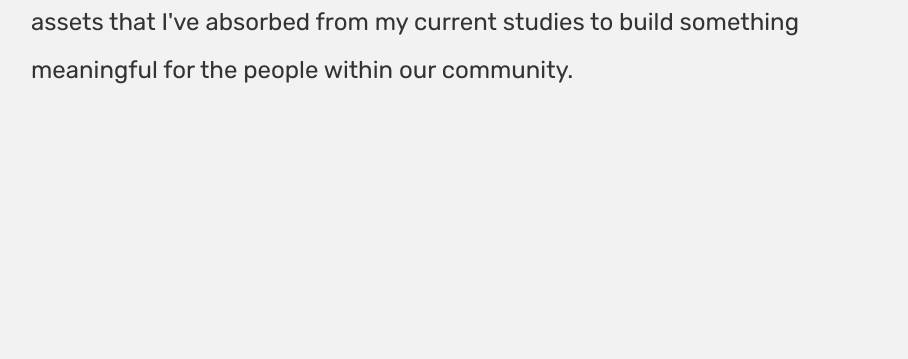
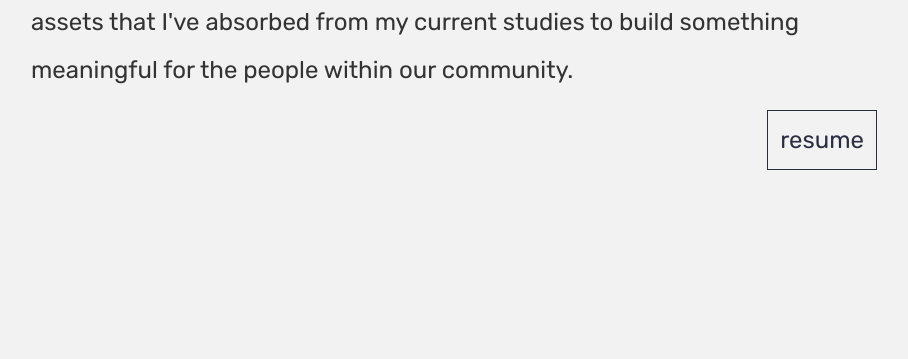
Before and after one commit to jhwangit128/portfolio_site, a PHP site: page / in a window 1280 px wide. Shown: the part 2388-2747 px from the top of the page, without its empty margins (161-1069 px from the left). Run offline with PHP 8.4, Linux system fonts and the light colour scheme; some web fonts are replaced.

Commit message:
css updated

```diff
--- a/index.html
+++ b/index.html
@@ -67,13 +67,13 @@
                     <img class="img-fluid rounded" src="images/saveocean_ss2.png" alt="site-preview">
                   </div>
                   <div class="col-5 modal-text">
-                    <p>This app allows users to publish and share their own guides for specific video games.</p><br /><br />
-                    <p class="collab">Collaboratored with Alyssa Monera</p>
+                    <p>This app allows users </p><br /><br />
                     <ul class="tech">TECHNOLOGIES USED
                       <li>Rails</li>
                       <li>React</li>
                       <li>PostgreSQL</li>
-                      <li>Local storage</li>
+                      <li>React UI Material</li>
+                      <li>React UI Libraries</li>
                     </ul>
                     <p><a href= "https://savetheocean.herokuapp.com/" target="_blank">LINK TO LIVE SITE</a></p>
                   </div>
@@ -227,6 +227,7 @@
         <div class="section_about_text">
         <p>I’m a multidisciplinary developer and designer who likes to work at the intersection of various creative disciplines including art, psychology, biology, and computer science. I am passionate about solving creative problems and interested in investigating emerging social practices and technologies, and finding out the interrelations between them. </p>
         <p>As a web developer, my goal is to combine my design background with the assets that I've absorbed from my current studies to build something meaningful for the people within our community.</p>
+        <a class="resume" href="resume_jihahwang.pdf">resume</a>
         </div>
       </div>
     </section>
--- a/styles.css
+++ b/styles.css
@@ -399,6 +399,17 @@ section {
   margin: 0 auto;
   text-align: justify;
 }
+.resume {
+  color: var(--gray);
+  float: right;
+  margin-right: 50px;
+  border: 1.5px solid var(--gray);
+  padding: 0.2em 0.5em;
+}
+.resume:hover {
+  color: var(--red);
+  border: 1.5px solid var(--red);
+}
 
 /* +++++++++++++++++++++ */
 /*        CONTACT        */
```
Also changed, not shown: 1 other file.
